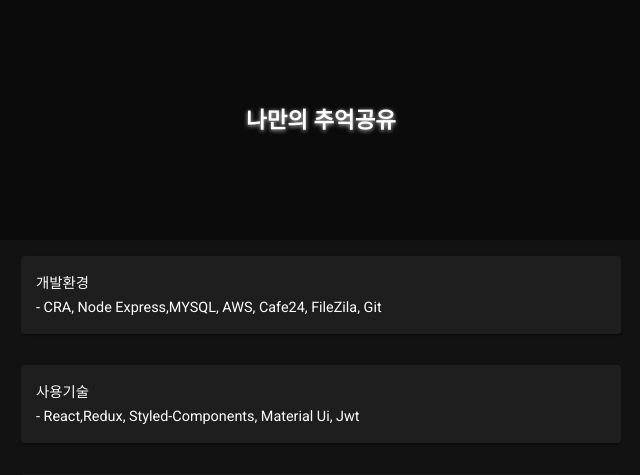
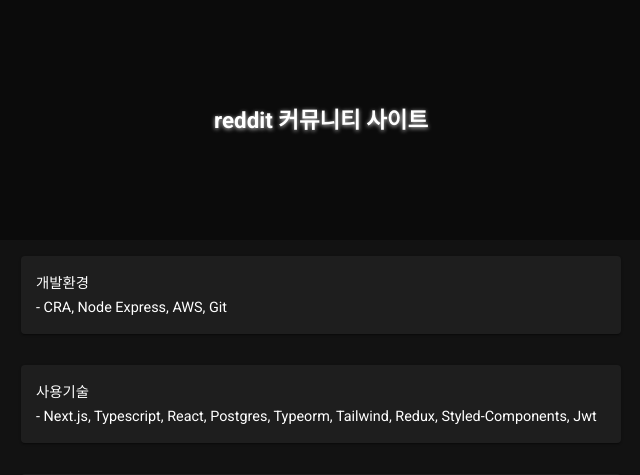
Before and after one commit to kanghyunwoo920106/port2, a React (Create React App) app: page /#/portdetail/0 in a window 1280 px wide. Shown: the top 475 px of the page, without its empty margins (319-959 px from the left). Built offline with nearby package versions, Linux system fonts and the light colour scheme.

Commit message:
프로젝트 추가 후 build

```diff
--- a/public/index.html
+++ b/public/index.html
@@ -31,7 +31,7 @@
     async
     src="//dapi.kakao.com/v2/maps/sdk.js?appkey=b759a0174be8172c0ffe211c766f8bb5&autoload=false&libraries=services,clusterer,drawing"
   ></script> -->
-    <title>React App</title>
+    <title>강현우 포트폴리오</title>
   </head>
   <body>
     <noscript>You need to enable JavaScript to run this app.</noscript>
--- a/src/App.js
+++ b/src/App.js
@@ -20,6 +20,36 @@
 const projectData = [
   {
     id: 0,
+    title: "reddit 커뮤니티 사이트",
+    description: "reddit 커뮤니티를 클론코딩하여 개발한 사이트입니다.",
+    imagePath: "http://xkaizew.hgodo.com/port/main_bg8.jpg",
+    url: "http://http://ec2-15-164-163-51.ap-northeast-2.compute.amazonaws.com",
+    devEnv: "CRA, Node Express, AWS, Git",
+    useSkill:
+      "Next.js, Typescript, React, Postgres, Typeorm, Tailwind, Redux, Styled-Components, Jwt",
+    avatar: [
+      "로그인 및 회원가입 jwt 사용하여 구현",
+      "게시글등록 formdata를 이용하여 개인 api 서버에 axios로 데이터요청하여 받은 데이터 바인딩",
+      "개인 다이어리 data-fns를 이용하여 등록,수정,삭제 기능 구현",
+      "카카오맵 api를 사용해 포스트 등록때 장소검색 기능 개발",
+    ],
+    detailImagePath: [
+      "http://xkaizew.hgodo.com/port/cpstory/20230412_144715.png",
+      "http://xkaizew.hgodo.com/port/cpstory/20230412_144752.png",
+      "http://xkaizew.hgodo.com/port/cpstory/20230412_144921.png",
+      "http://xkaizew.hgodo.com/port/cpstory/20230412_144955.png",
+      "http://xkaizew.hgodo.com/port/cpstory/20230412_145011.png",
+      "http://xkaizew.hgodo.com/port/cpstory/20230412_145109.png",
+      "http://xkaizew.hgodo.com/port/cpstory/20230412_145130.png",
+      "http://xkaizew.hgodo.com/port/cpstory/20230412_145159.png",
+      "http://xkaizew.hgodo.com/port/cpstory/20230412_145242.png",
+      "http://xkaizew.hgodo.com/port/cpstory/20230412_145257.png",
+      "http://xkaizew.hgodo.com/port/cpstory/20230412_145318.png",
+    ],
+    github: "https://github.com/kanghyunwoo920106/community",
+  },
+  {
+    id: 1,
     title: "나만의 추억공유",
     description: "나만의 추억과 일상을 포스트하는 사이트",
     imagePath: "http://xkaizew.hgodo.com/port/main_bg6.jpg",
@@ -48,7 +78,7 @@
     github: "https://github.com/kanghyunwoo920106/cpstory/tree/master",
   },
   {
-    id: 1,
+    id: 2,
     title: "강현우 포트폴리오 사이트",
     description: "프론트개발자 강현우를 소개하는 리엑트 포트폴리오 사이트",
     imagePath: "http://xkaizew.hgodo.com/port/main_bg7.png",
@@ -75,7 +105,7 @@
     github: "https://github.com/kanghyunwoo920106/port2",
   },
   {
-    id: 2,
+    id: 3,
     title: "LIVIT",
     description:
       "지역 + 테마 두 가지만 선택하면 내가 원하는 집 영상이 실시간으로 업데이트되어 보여지는 영상 플랫폼",
@@ -118,7 +148,7 @@
     github: "",
   },
   {
-    id: 3,
+    id: 4,
     title: "ESG CHAIN",
     description: "ESGC 코인을 이용한 스테이킹 및 지갑 서비스",
     imagePath: "http://xkaizew.hgodo.com/port/main_bg5.png",
@@ -162,7 +192,7 @@
     github: "",
   },
   {
-    id: 4,
+    id: 5,
     title: "원클릭 리딩",
     description: "실시간 주식종목 추천 서비스 사이트 ",
     imagePath: "http://xkaizew.hgodo.com/port/main_bg1.png",
@@ -201,7 +231,7 @@
     github: "",
   },
   {
-    id: 5,
+    id: 6,
     title: "MEBION",
     description: "MEBION 회사 랜딩 페이지",
     imagePath: "http://xkaizew.hgodo.com/port/main_bg2.png",
@@ -228,7 +258,7 @@
       "http://xkaizew.hgodo.com/port/mebion/20230413_113036_12.png",
     ],
     url: "",
-    github: "",
+    github: "https://github.com/kanghyunwoo920106/mebion",
   },
 ];
 
--- a/src/components/Contact.js
+++ b/src/components/Contact.js
@@ -1,11 +1,15 @@
 import React from "react";
 import Typed from "react-typed";
+import { useSelector } from "react-redux";
+import { setActiveIndex } from "../store/store";
 
 const contactText = [
   "안녕하세요! 프론트엔드 개발자 강현우입니다. 끊임없이 직장생활을 하며 최신기술을 적용하며 습득하며, 이를 통해 웹 개발 업무 프로세스에 전반적인 이해력을 습득하였습니다. 개발을 진행하면서 유저의 입장으로서 어떤 부분이 개선 되었으면 더 편할 지 늘 생각하며, 유저의 관점을 고안한 개발을 진행해왔습니다. 물론 모든 분야를 다 알면 최고이겠지만 현재는 하나의 기술이라도 완벽하게 내것으로 만들자 라는 생각을 하고있는 개발자입니다. 이런 저의 성장가능성을 믿고 이끌어줄 회사를 찾고 있습니다.",
 ];
 
 export default function Contact(props) {
+  const { activeIndex } = useSelector((state) => state);
+
   return (
     <div>
       <Typed
--- a/src/pages/Main.js
+++ b/src/pages/Main.js
@@ -71,7 +71,8 @@
         beforeChange={beforeChange}
         afterChange={handleSlideChange}
         fullpage={fullpage}
-        // scrollMode="full-page"
+        touch-action="none"
+        scrollMode="full-page"
       >
         <Slide value="1" className={classes.body}>
           <Typed
--- a/src/pages/PortDetail.js
+++ b/src/pages/PortDetail.js
@@ -1,4 +1,4 @@
-import React from "react";
+import React, { useState } from "react";
 import Card from "@mui/material/Card";
 import { styled } from "@mui/material/styles";
 import Box from "@mui/material/Box";
@@ -9,9 +9,28 @@
 import ImageList from "@mui/material/ImageList";
 import ImageListItem from "@mui/material/ImageListItem";
 import CardMedia from "@mui/material/CardMedia";
-import { Typography } from "@mui/material";
+import { Button, Typography } from "@mui/material";
 import { IndeterminateCheckBoxOutlined } from "@mui/icons-material";
 // import Image from "../components/Image";
+import Modal from "@mui/material/Modal";
+
+function ImageModal(props) {
+  const { open, src, onClose } = props;
+  return (
+    <Modal
+      open={open}
+      onClose={onClose}
+      aria-labelledby="modal-modal-title"
+      aria-describedby="modal-modal-description"
+      onClick={onClose}
+    >
+      <img
+        src={src}
+        style={{ width: "85%", position: "absolute", left: "8%", top: "7%" }}
+      />
+    </Modal>
+  );
+}
 
 const useStyles = makeStyles(() => ({
   root: {
@@ -58,7 +77,20 @@
   const { idx } = useParams();
   const { projectData } = props;
   const detailData = projectData.find(({ id }) => id == idx);
-  // console.log(detailData);
+
+  const [modalOpen, setModalOpen] = useState(false);
+  const [selectedImage, setSelectedImage] = useState(null);
+
+  const handleImageClick = (src) => {
+    setSelectedImage(src);
+    setModalOpen(true);
+    console.log("1");
+  };
+
+  const handleCloseModal = () => {
+    setSelectedImage(null);
+    setModalOpen(false);
+  };
 
   return (
     <Grid container spacing={2}>
@@ -112,11 +144,20 @@
                     src={`${item}?w=248&fit=crop&auto=format`}
                     srcSet={`${item}?w=248&fit=crop&auto=format&dpr=2 2x`}
                     loading="lazy"
+                    onClick={() => handleImageClick(item)}
                   />
                 </ImageListItem>
               );
             })}
           </ImageList>
+          {modalOpen && (
+            <ImageModal
+              open={modalOpen}
+              src={selectedImage}
+              alt="modal image"
+              onClose={handleCloseModal}
+            />
+          )}
         </Card>
       </Grid>
     </Grid>
--- a/src/store/store.js
+++ b/src/store/store.js
@@ -27,6 +27,7 @@
   footerNavState: "",
   value: "1",
   progress: 0,
+  activeIndex: 0,
 };
 // 액션 타입 정의
 const SET_DATAS = "SET_DATAS";
@@ -53,6 +54,7 @@
 const SET_FOOTERNAVSTATE = "SET_FOOTERNAVSTATE";
 const SET_VALUE = "SET_VALUE";
 const SET_PROGRESS = "SET_PROGRESS";
+const SET_ACTIVEINDEX = "SET_ACTIVEINDEX";
 
 // 액션 생성 함수 정의
 export const setDatas = (datas) => ({
@@ -174,6 +176,11 @@
 export const setProgress = (progress) => ({
   type: SET_PROGRESS,
   progress,
+});
+
+export const setActiveIndex = (activeIndex) => ({
+  type: SET_ACTIVEINDEX,
+  activeIndex,
 });
 
 // 리듀서 함수 정의
@@ -303,6 +310,12 @@
         progress: action.progress,
       };
 
+    case SET_ACTIVEINDEX:
+      return {
+        ...state,
+        activeIndex: action.activeIndex,
+      };
+
     default:
       return state;
   }
```
